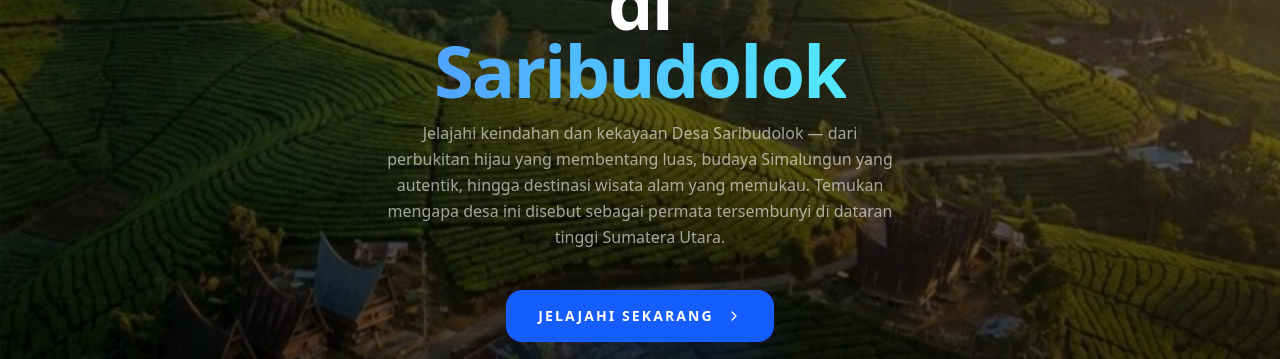
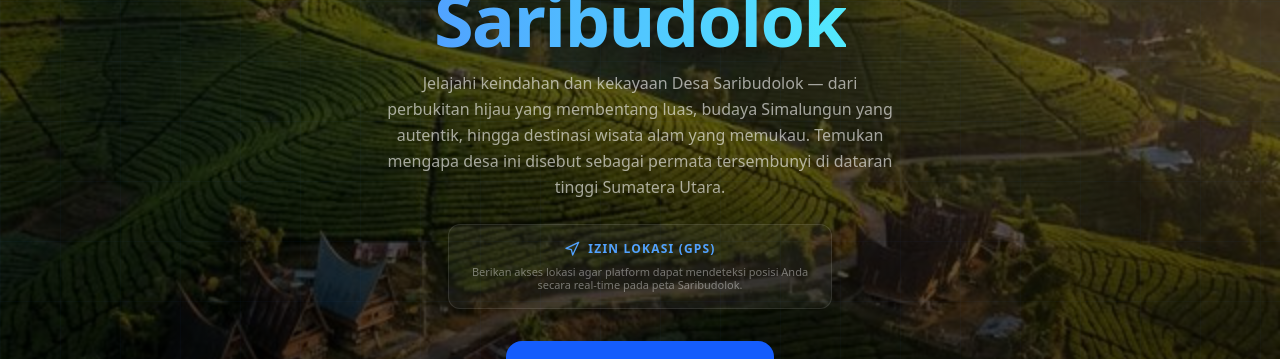
Before and after one commit to initHD3v/saribudolok3dmap, a Next.js app in the folder apps/web/: page / in a window 1280 px wide. Shown: the part 299-658 px from the top of the page. Built offline with nearby package versions, Linux system fonts and the light colour scheme; no server answers.

Commit message:
feat: Implementasi Geolocation, UI Izin GPS, dan Koreksi Koordinat Final Saribudolok

```diff
--- a/apps/web/src/components/map/Map3D.tsx
+++ b/apps/web/src/components/map/Map3D.tsx
@@ -115,6 +115,17 @@ const Map3D = forwardRef<Map3DHandle, Map3DProps>(function Map3D({
           'line-width': 0.5
         }
       });
+
+      // Map Controls
+      map.addControl(new maplibregl.NavigationControl(), 'top-right');
+      map.addControl(new maplibregl.GeolocateControl({
+        positionOptions: {
+          enableHighAccuracy: true
+        },
+        trackUserLocation: true,
+      }), 'bottom-right');
+
+      setMapLoaded(true);
     });
 
 
@@ -179,7 +190,7 @@ const Map3D = forwardRef<Map3DHandle, Map3DProps>(function Map3D({
     loadGeoData().then(data => {
       // Use procedural polygon centered at target coordinates for the 'Hero Zone'
       // to avoid misalignment issues with the external GeoJSON file
-      const heroPoly = createHeroPolygon([98.6135, 2.9201], 0.8) as any; // Corrected coords: 2.9201, 98.6135
+      const heroPoly = createHeroPolygon([98.6104, 2.9387], 0.8) as any; // Final precision: RS. GKPS Bethesda
       const heroData = { type: 'FeatureCollection', features: [heroPoly] };
 
       if (data && data.features && data.features.length > 0) {
--- a/apps/web/src/components/welcome/WelcomeOverlay.tsx
+++ b/apps/web/src/components/welcome/WelcomeOverlay.tsx
@@ -102,10 +102,26 @@ export default function WelcomeOverlay() {
                             initial={{ y: 20, opacity: 0 }}
                             animate={imageLoaded ? { y: 0, opacity: 1 } : {}}
                             transition={{ delay: 1.0, duration: 0.6 }}
-                            className="text-sm md:text-base text-white/60 leading-relaxed mb-10 max-w-lg mx-auto"
+                            className="text-sm md:text-base text-white/60 leading-relaxed mb-6 max-w-lg mx-auto"
                         >
                             {saribudolokData.welcomeText}
                         </motion.p>
+
+                        {/* GPS Permission Notice */}
+                        <motion.div
+                            initial={{ opacity: 0, scale: 0.95 }}
+                            animate={imageLoaded ? { opacity: 1, scale: 1 } : {}}
+                            transition={{ delay: 1.2, duration: 0.5 }}
+                            className="inline-flex flex-col items-center gap-2 p-4 rounded-xl bg-white/5 border border-white/10 mb-8 max-w-sm"
+                        >
+                            <div className="flex items-center gap-2 text-xs font-bold text-blue-400 uppercase tracking-widest">
+                                <Navigation className="w-4 h-4" />
+                                <span>Izin Lokasi (GPS)</span>
+                            </div>
+                            <p className="text-[11px] text-white/40 leading-tight">
+                                Berikan akses lokasi agar platform dapat mendeteksi posisi Anda secara real-time pada peta Saribudolok.
+                            </p>
+                        </motion.div>
 
                         {/* CTA Button */}
                         <motion.button
--- a/apps/web/src/data/saribudolokData.ts
+++ b/apps/web/src/data/saribudolokData.ts
@@ -106,8 +106,8 @@ const saribudolokData: SaribudolokData = {
     elevation: 1400,
     population: 3200,
     populationYear: 2024,
-    latitude: 2.9201,
-    longitude: 98.6135,
+    latitude: 2.9387,
+    longitude: 98.6104,
 
     // === GEOGRAFI ===
     topography:
```
